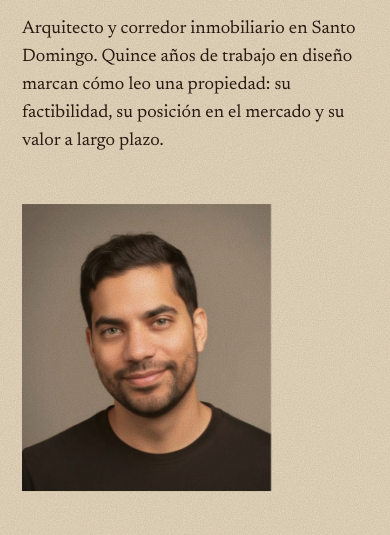
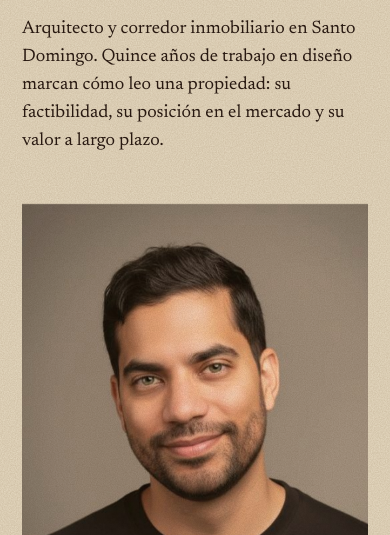
Before and after one commit to edwingenao/edwingenao-web, a plain HTML site: page es.html in a window 390 px wide. Shown: the part 309-844 px from the top of the page. Drawn offline with Linux system fonts and the light colour scheme.

Commit message:
Update es.html

```diff
--- a/es.html
+++ b/es.html
@@ -37,7 +37,7 @@ footer a:hover{color:#D6A85C}
 .hero-photo img{display:block;width:100%;height:auto;aspect-ratio:520/600;object-fit:cover}
 @media (max-width:700px){
 .hero-text{gap:44px !important}
-.hero-photo{width:min(72%,300px)}
+.hero-photo{width:100% !important;max-width:520px}
 nav,section,footer{padding-left:22px !important;padding-right:22px !important}
 nav{padding-top:18px !important;padding-bottom:18px !important}
 nav>div{flex:1 1 100%;justify-content:space-between;gap:6px 18px !important}
```
